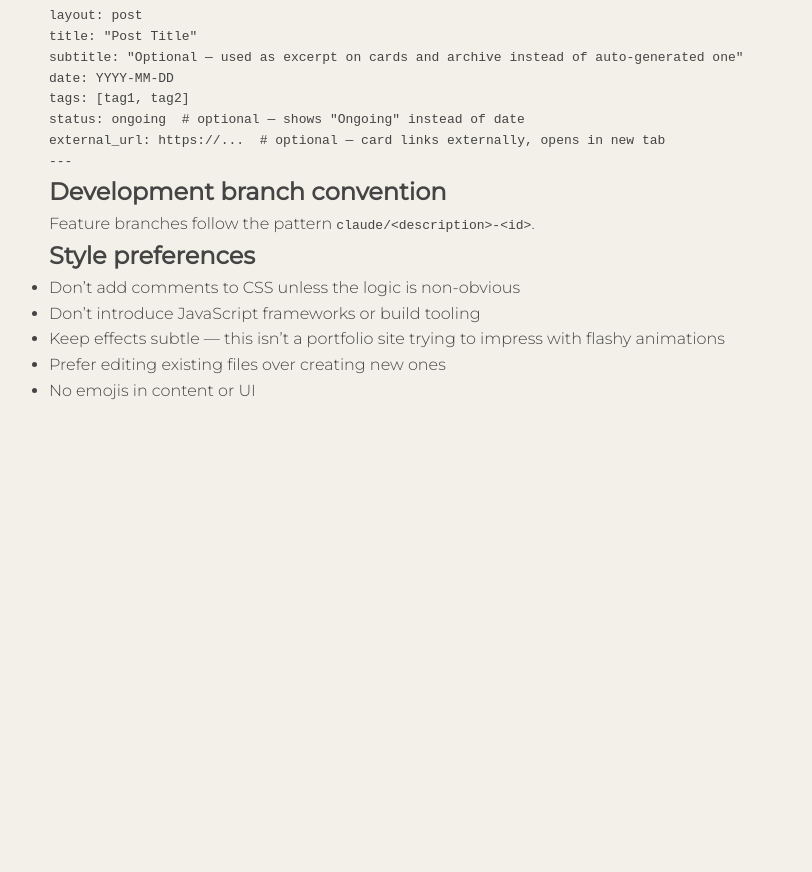
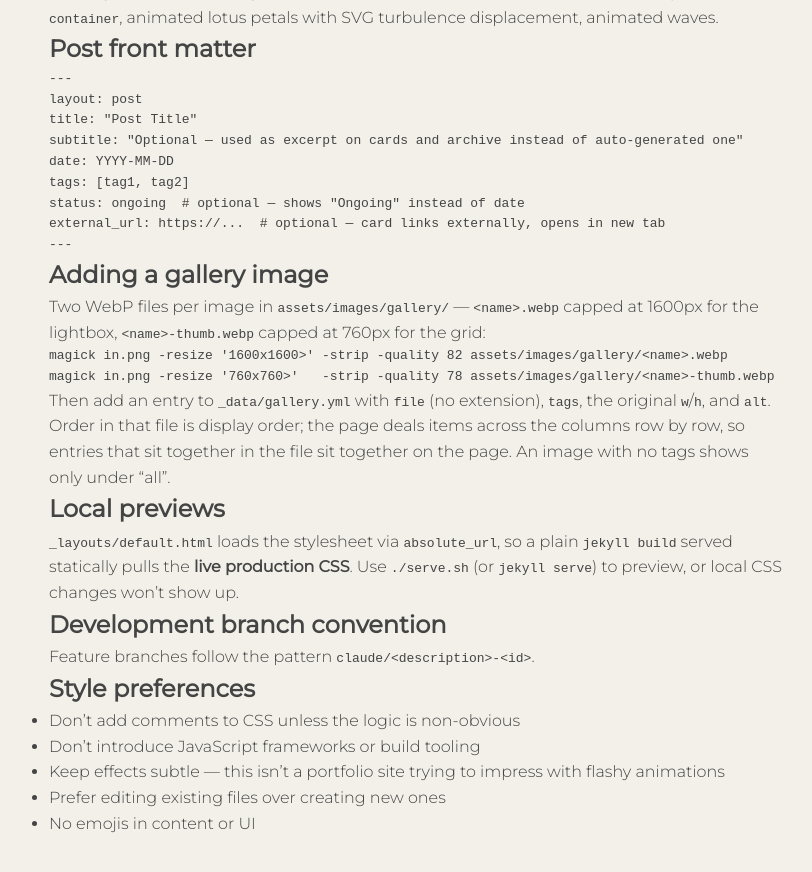
Before and after one commit to entropicbloom/signals, a Jekyll site: the page built from CLAUDE.md, in a window 1280 px wide and 900 px high, scrolled down 1369 px. Shown: the top 872 px of the window, without its empty margins (223-1035 px from the left). Built offline with Jekyll 4.4.1, drawn with Linux system fonts in a browser that asks for light colours; our own code applies the rules of GitHub Pages for plain Markdown files; before the commit the page ends 1964 px from its top, so only the background shows below that; some of the changed text lies outside the part shown.

Commit message:
Document the gallery in CLAUDE.md
Adds gallery.html and the two _data files to the key files table, the
two-size WebP convention for adding an image, and a note that local
previews need jekyll serve - a plain build pulls the live production CSS
because the layout links the stylesheet via absolute_url.

Co-Authored-By: Claude Opus 5 <noreply@anthropic.com>

````diff
--- a/CLAUDE.md
+++ b/CLAUDE.md
@@ -21,6 +21,9 @@ A personal blog at [entropicbloom.com](https://entropicbloom.com). The tagline i
 | `_includes/header.html` | Nav and site title |
 | `index.html` | Home page — shows 4 most recent posts as cards, lotus enabled |
 | `entries.html` | Full archive with tag filtering (JS) |
+| `gallery.html` | Image gallery at `/gallery/` — tag filters, lightbox |
+| `_data/gallery.yml` | Gallery images: order, tags, dimensions, alt text |
+| `_data/gallery_tags.yml` | Gallery filter buttons and their labels |
 | `_posts/` | Markdown posts |
 | `_config.yml` | Jekyll config — permalink format is `/:year/:month/:day/:title/` |
 
@@ -63,6 +66,27 @@ external_url: https://...  # optional — card links externally, opens in new ta
 ---
 ```
 
+## Adding a gallery image
+
+Two WebP files per image in `assets/images/gallery/` — `<name>.webp` capped at
+1600px for the lightbox, `<name>-thumb.webp` capped at 760px for the grid:
+
+```
+magick in.png -resize '1600x1600>' -strip -quality 82 assets/images/gallery/<name>.webp
+magick in.png -resize '760x760>'   -strip -quality 78 assets/images/gallery/<name>-thumb.webp
+```
+
+Then add an entry to `_data/gallery.yml` with `file` (no extension), `tags`,
+the original `w`/`h`, and `alt`. Order in that file is display order; the page
+deals items across the columns row by row, so entries that sit together in the
+file sit together on the page. An image with no tags shows only under "all".
+
+## Local previews
+
+`_layouts/default.html` loads the stylesheet via `absolute_url`, so a plain
+`jekyll build` served statically pulls the **live production CSS**. Use
+`./serve.sh` (or `jekyll serve`) to preview, or local CSS changes won't show up.
+
 ## Development branch convention
 
 Feature branches follow the pattern `claude/<description>-<id>`.
````
